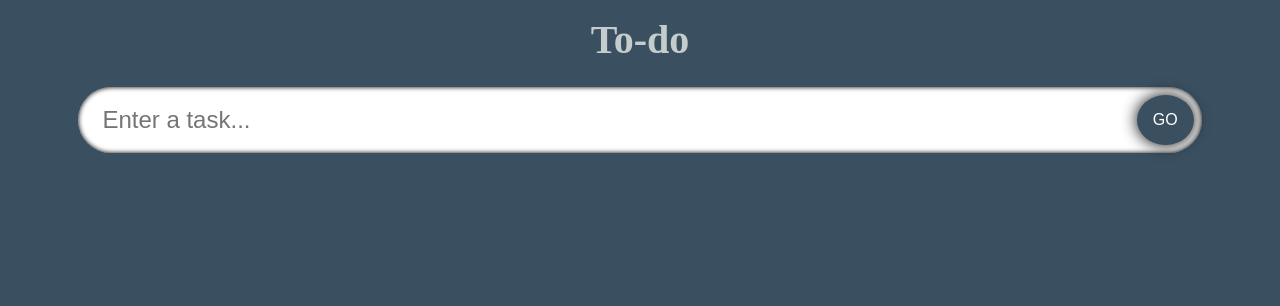
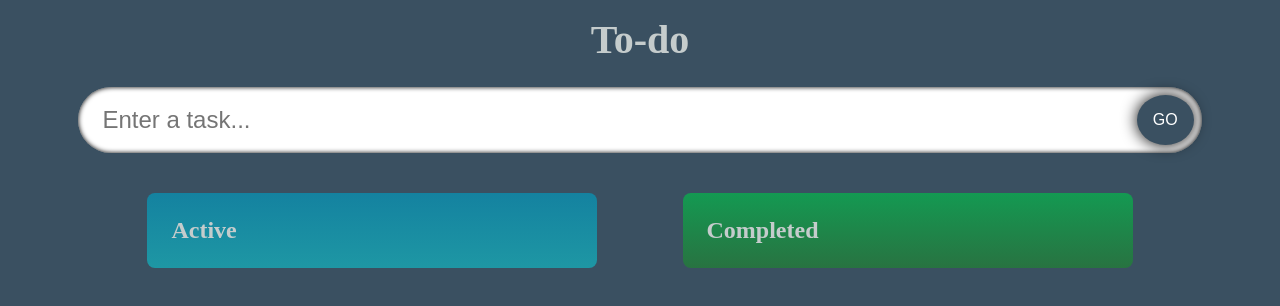
Before and after one commit to gerry9009/todo, a React (Create React App) app: page / in a window 1280 px wide. Shown: the top 306 px of the page. Built offline with nearby package versions, Linux system fonts and the light colour scheme; a web font is replaced by a local one.

Commit message:
Created two column list -> active and Completed

```diff
--- a/package.json
+++ b/package.json
@@ -10,8 +10,10 @@
     "@types/jest": "^29.4.0",
     "@types/node": "^18.14.2",
     "@types/react": "^18.0.28",
+    "@types/react-beautiful-dnd": "^13.1.3",
     "@types/react-dom": "^18.0.11",
     "react": "^18.2.0",
+    "react-beautiful-dnd": "^13.1.1",
     "react-dom": "^18.2.0",
     "react-icons": "^4.7.1",
     "react-scripts": "5.0.1",
--- a/src/components/SingleTodo.css
+++ b/src/components/SingleTodo.css
@@ -2,27 +2,21 @@
   list-style: none;
   display: flex;
   justify-content: space-between;
-  width: 100%;
   background: rgb(195, 135, 34);
   background: linear-gradient(
     0deg,
     rgba(195, 135, 34, 1) 0%,
     rgba(253, 187, 45, 1) 100%
   );
-
-  margin: 2vh 0;
+  margin: 1vh 0;
   padding: 1rem;
   font-size: 1.5rem;
-
   border-radius: 8px;
+  transition: 0.2s;
 }
 
-.singleTodo-item_done {
-  background: linear-gradient(
-    0deg,
-    rgb(34, 186, 85) 0%,
-    rgb(35, 200, 112) 100%
-  );
+.singleTodo-item:hover {
+  transform: scale(1.02);
 }
 
 .singleTodo-item_done > .singleTodo-todo {
@@ -52,13 +46,16 @@
   color: black;
 }
 
+.singleTodo-container {
+  min-width: 120px;
+}
+
 .singleTodo-btn {
   background: none;
   border: none;
   cursor: pointer;
   font-size: 1.5rem;
   padding: 0 0.5rem;
-  margin: 0 0.5rem;
   transition: 0.3s;
 }
 
@@ -66,7 +63,7 @@
   color: aliceblue;
 }
 
-@media (min-width: 576px) {
+@media (min-width: 768px) {
   .singleTodo-todo {
     width: 60%;
   }
--- a/src/components/TodoList.css
+++ b/src/components/TodoList.css
@@ -1,3 +1,24 @@
+.todos-container {
+  width: 90%;
+  display: flex;
+  flex-direction: row;
+  justify-content: space-evenly;
+  flex-wrap: wrap;
+}
+
 .todoList {
-  width: 90%;
+  min-width: 450px;
+  width: 40%;
+  background: linear-gradient(
+    0deg,
+    rgb(30, 151, 164) 0%,
+    rgb(20, 130, 160) 100%
+  );
+  padding: 1.5rem;
+  margin: 1rem;
+  border-radius: 8px;
 }
+
+.remove {
+  background: linear-gradient(0deg, rgb(40, 115, 65) 0%, rgb(20, 153, 82) 100%);
+}
--- a/src/components/TodoList.tsx
+++ b/src/components/TodoList.tsx
@@ -10,8 +10,12 @@ interface Props {
 
 const TodoList: React.FC<Props> = ({ todos, setTodos }) => {
   return (
+    <div className="todos-container">
       <ul className="todoList">
-      {todos.map((todo) => (
+        <h2>Active</h2>
+        {todos
+          .filter((todo) => todo.isDone === false)
+          .map((todo) => (
             <SingleTodo
               key={todo.id}
               todo={todo}
@@ -20,6 +24,20 @@ const TodoList: React.FC<Props> = ({ todos, setTodos }) => {
             />
           ))}
       </ul>
+      <ul className="todoList remove">
+        <h2>Completed</h2>
+        {todos
+          .filter((todo) => todo.isDone === true)
+          .map((todo) => (
+            <SingleTodo
+              key={todo.id}
+              todo={todo}
+              todos={todos}
+              setTodos={setTodos}
+            />
+          ))}
+      </ul>
+    </div>
   );
 };
 
```
Also changed, not shown: 1 other file (tests, documents, lock files or other folders). Lines whose indentation alone changed are shown as unchanged.
